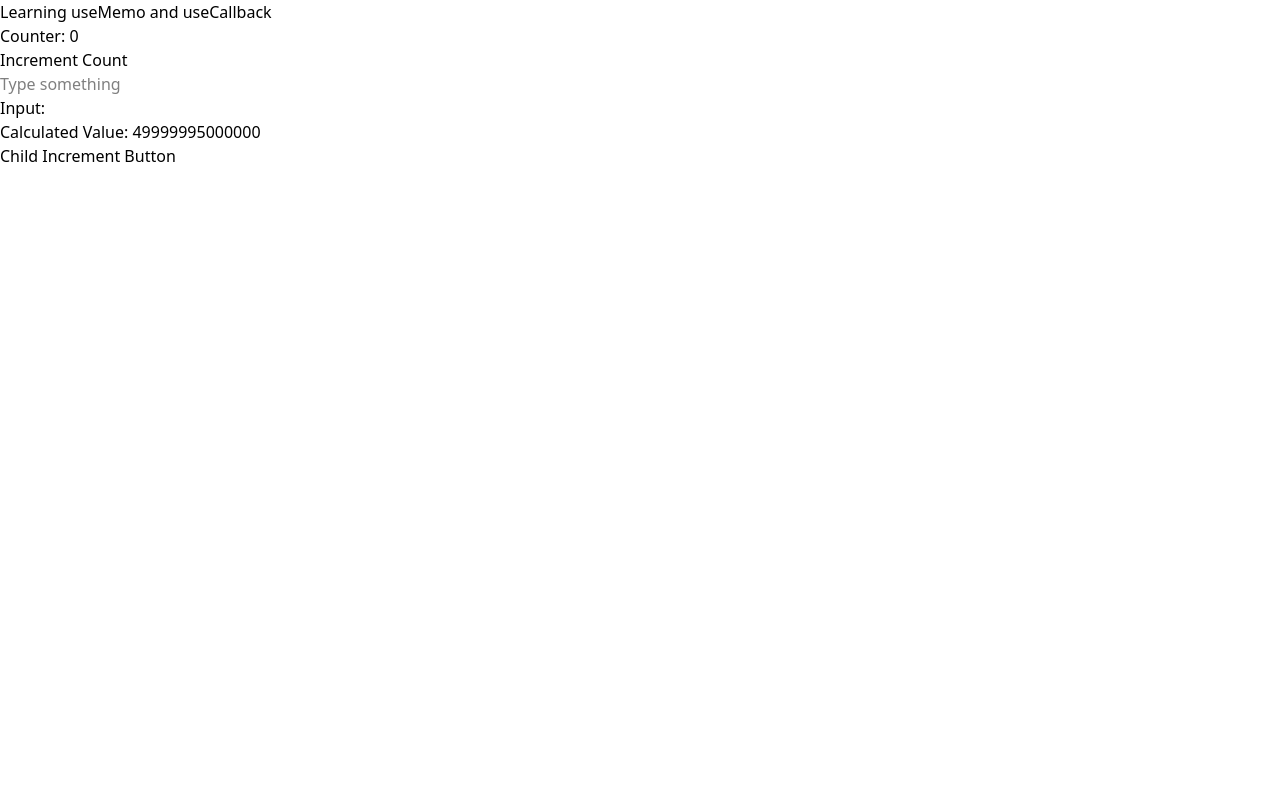
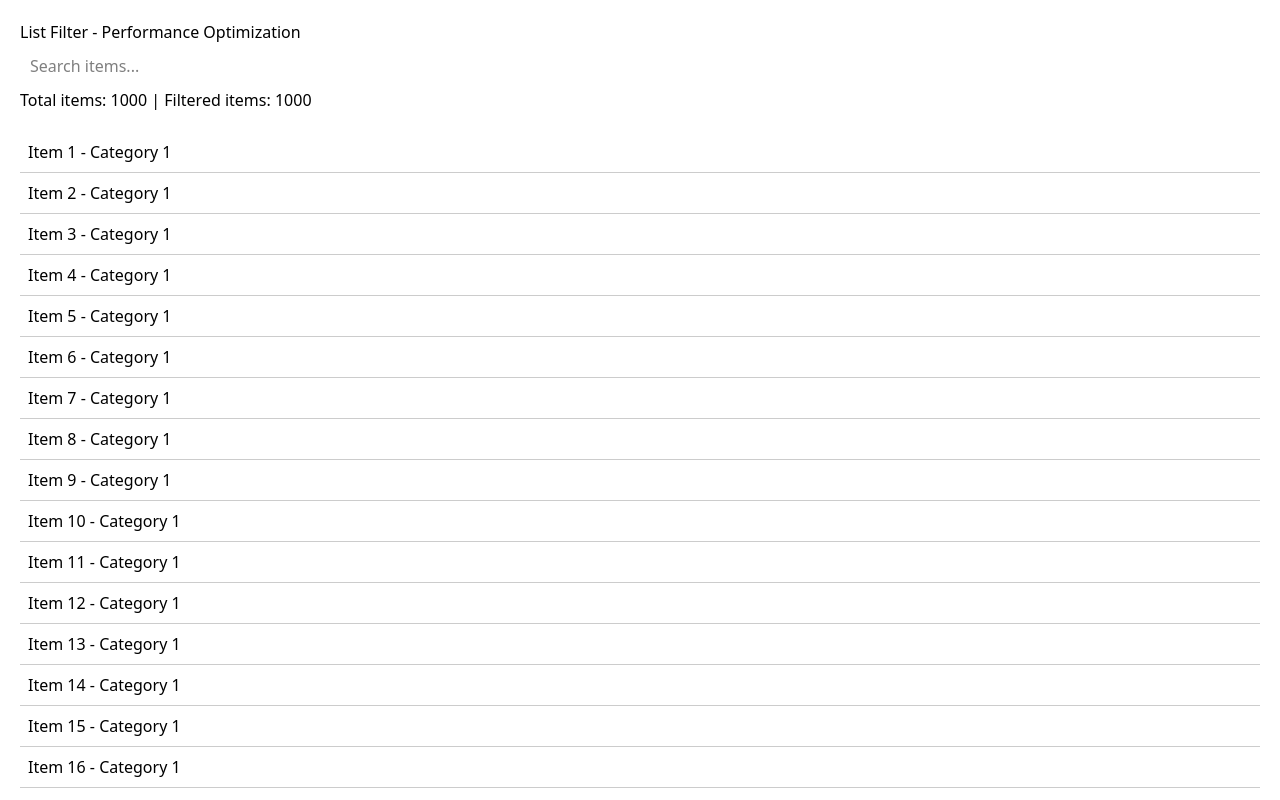
Before and after one commit to faustin12-g/react-learn, a React app: page / in a window 1280 px wide. Shown: the top 800 px of the page. Built offline with nearby package versions, Linux system fonts and the light colour scheme; the HTML template or start-up script is replaced by a standard one.

Commit message:
add the list filter file to practice working with useMemo, and useCallback, for performance optimization

```diff
--- a/src/App.jsx
+++ b/src/App.jsx
@@ -10,6 +10,7 @@ import Effect from './components/Effect'
 import Context from './components/Context'
 import Password from './components/Password'
 import Dummy from './components/dummy'
+import ListFilter from './components/ListFilter'
 
 const App = () => {
   return (
@@ -26,7 +27,8 @@ const App = () => {
         {/* <Effect /> */}
         {/* <Context /> */}
         {/* <Password /> */}
-        <Dummy />
+        {/* <Dummy /> */}
+        <ListFilter />
       </>
   )
 }
--- a/src/components/ListFilter.jsx
+++ b/src/components/ListFilter.jsx
@@ -0,0 +1,43 @@
+import React, { useCallback, useMemo, useState } from 'react'
+
+const ListFilter = () => {
+    const allItems = Array.from({length:1000}, (_, index)=>({
+        id: index,
+        name: `Item ${index+1}`,
+        category: `Category ${Math.floor(index/100)+1}`
+    }))
+    const [searchTerm, setSearchTerm] = useState('')
+    const filteredItems = useMemo(()=>{
+        console.log('filtering items...')
+        return allItems.filter(item=>
+            item.name.toLowerCase().includes(searchTerm.toLowerCase()))
+    }, [searchTerm])
+    const handleSearchChange = useCallback((e)=>{
+        setSearchTerm(e.target.value)
+    }, [])
+  return (
+    <div style={{padding: '20px'}}>
+        <h2>List Filter - Performance Optimization</h2>
+
+        <input
+        type='text'
+        placeholder='Search items...'
+        value={searchTerm}
+        onChange={handleSearchChange}
+        style={{padding: '10px', fontSize:'16px', width: '100%'}}
+        />
+        <p>Total items: {allItems.length} | Filtered items: {filteredItems.length}</p>
+        <div style={{marginTop: '20px'}}>
+            {filteredItems.map(item=>(
+                <div key={item.id} style={{padding: '8px', borderBottom: '1px solid #ccc'}}>
+                    {item.name} - {item.category}
+                </div>
+            ))}
+        </div>
+
+
+    </div>
+  )
+}
+
+export default ListFilter
```
